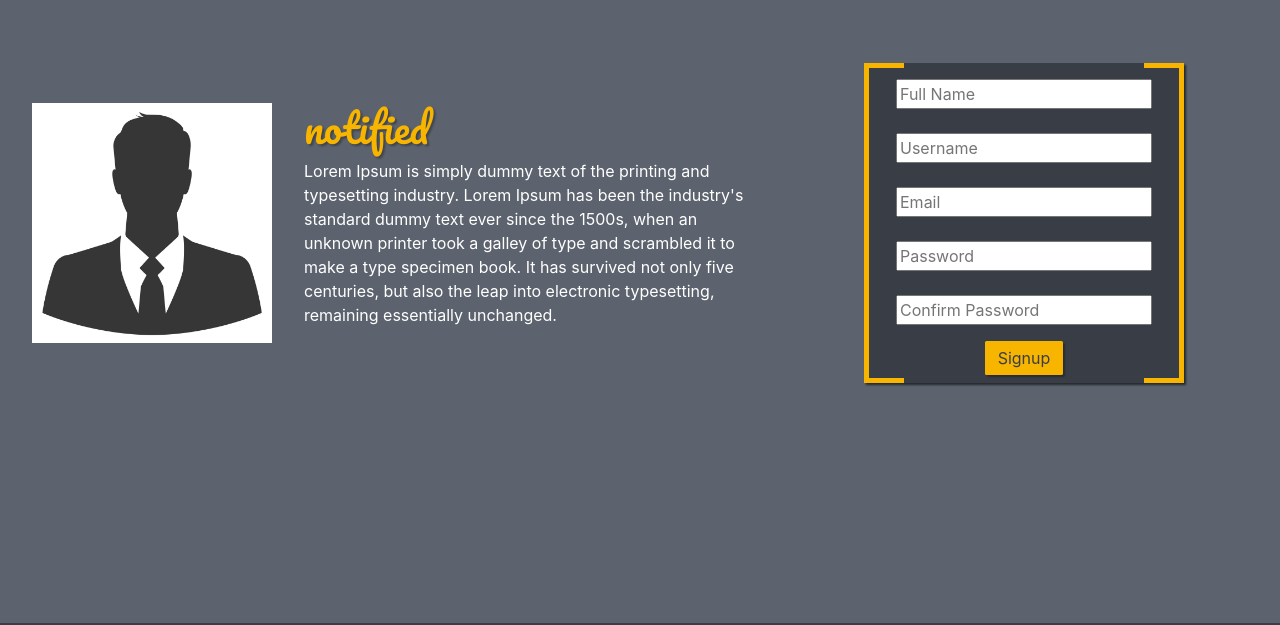
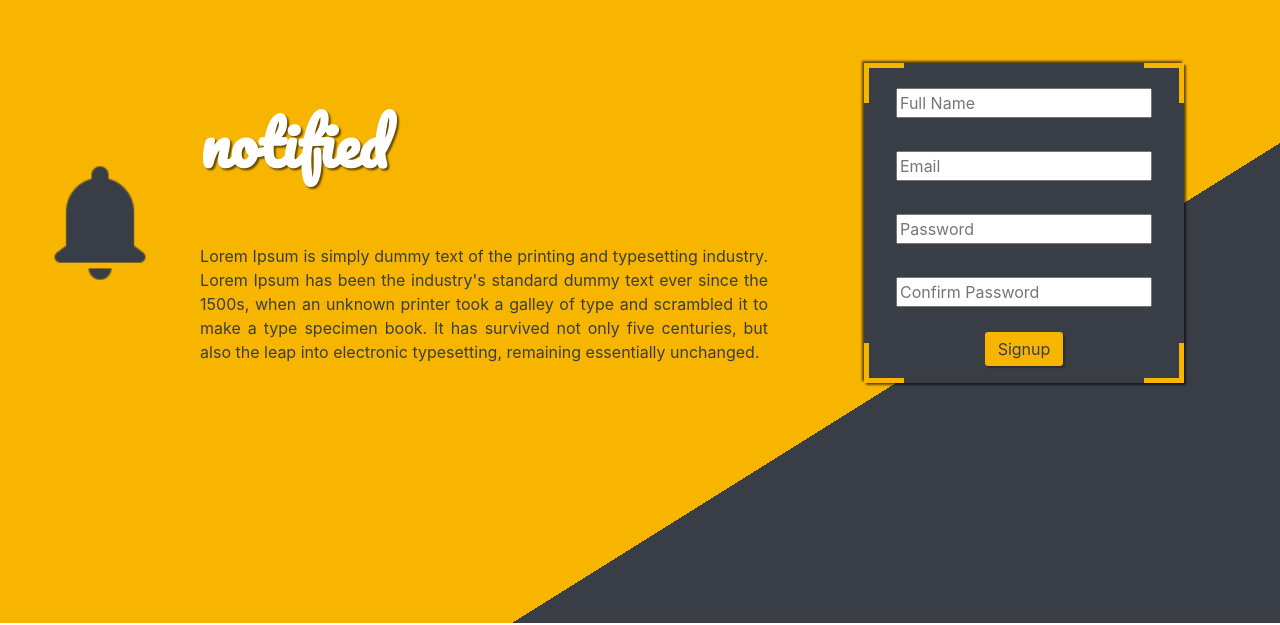
Before and after one commit to adarshsuresh07/Notified, a React (Create React App) app in the folder client/: page / in a window 1280 px wide. Shown: the part 177-802 px from the top of the page. Built offline with nearby package versions, Linux system fonts and the light colour scheme.

Commit message:
landing page#2

```diff
--- a/client/src/Assets/css/main.css
+++ b/client/src/Assets/css/main.css
@@ -2,38 +2,39 @@
 
 .landing-container {
   width: 100%;
-  height: 100%;
-  background-color: #5c636e;
+  height: 100vh;
+  background-color: white;
   overflow-x: hidden;
-  min-height: 100vh;
+  overflow-y: auto;
 }
 
 .landing-container::-webkit-scrollbar {
-  width: 3px;
+  width: 5px;
 }
 
 /* Track */
 
 .landing-container::-webkit-scrollbar-track {
-  background: #e2dfea;
+  background: #393e46;
 }
 
 /* Handle */
 
 .landing-container::-webkit-scrollbar-thumb {
-  background: #b45dfc;
+  background: #f8b500;
 }
 
 /* Handle on hover */
 
 .landing-container::-webkit-scrollbar-thumb:hover {
-  background: #b45dfc;
+  background: #f8b500;
 }
 
 .landing-first {
   width: 100%;
   height: 100vh;
   display: flex;
+  background-image: linear-gradient(to bottom right, #f8b500 70%, #393e46 30%);
 }
 
 .landing-left {
@@ -51,13 +52,14 @@
   justify-content: center;
 }
 
-.landing-carousel{
-  width:100%;
-  height:100vh;
+.landing-carousel {
+  width: 100%;
+  height: 100vh;
   display: flex;
   justify-content: center;
   align-items: center;
   background-color: #393e46;
+  background-image: linear-gradient(to bottom right, #393e46 70%, #f8b500 30%);
 }
 
 .test {
@@ -67,7 +69,9 @@
   background-color: #393e46;
   display: flex;
   justify-content: center;
-  box-shadow: 2px 2px 2px rgba(0, 0, 0, 0.6);
+  align-items:center;
+  box-shadow: 2px 2px 2px rgba(0, 0, 0, 0.6), -2px -2px 2px rgba(0, 0, 0, 0.6);
+  position: relative;
 }
 
 .test-inner {
@@ -80,6 +84,18 @@
   flex-direction: column;
   align-items: center;
   justify-content: space-evenly;
+  position: absolute;
+  top:0;
+}
+
+.test-outer{
+  width:20rem;
+  height:15rem;
+  background-color: #393e46;
+  margin-right: -5px;
+  margin-left: -5px;
+  position: absolute;
+  left:0;
 }
 
 .test-inner input {
@@ -92,21 +108,32 @@
   padding: 0.3rem 0.8rem;
   border: none;
   box-shadow: 2px 2px 2px rgba(0, 0, 0, 0.3);
-  border-radius: 0.1rem;
+  border-radius: 0.2rem;
 }
 
 .landing-logo {
-  height: 30vh;
+  /* height: 30vh; */
+  width: 50vw;
   margin-left: 2rem;
+}
+
+.landing-name {
+  color: white;
+  text-shadow: 2px 2px 2px rgba(0, 0, 0, 0.6);
+  font-family: 'Pacifico', cursive;
+  font-size: 60px;
+  font-weight: bold;
+  margin: 2rem 2rem;
 }
 
 .landing-left p {
   margin-left: 2rem;
-  color: white;
+  color: #393e46;
+  text-align: justify;
 }
 
-.aboutus-container{
-  width:100%;
+.aboutus-container {
+  width: 100%;
 }
 
 /*-----------Dashboard----------------------*/
--- a/client/src/Components/Landing/Carousel.jsx
+++ b/client/src/Components/Landing/Carousel.jsx
@@ -6,7 +6,7 @@ import { Carousel } from 'react-responsive-carousel';
 export default class Notifiedcarousel extends Component {
     render() {
         return (
-            <Carousel width="70vw" autoPlay={true}>
+            <Carousel width="70vw" autoPlay={true} infiniteLoop={true}>
                 <div>
                     <img src={require("../../Assets/Images/1.png")} />
                     <p className="legend">Legend 1</p>
--- a/client/src/Components/Landing/Landing.js
+++ b/client/src/Components/Landing/Landing.js
@@ -2,7 +2,7 @@ import React from "react";
 import NavigationBar from './NavigationBar.js';
 import SigninForm from "./Signin/SigninForm.js";
 import SignupForm from "./Signup/SignupForm.js";
-import defaultimg from "../../Assets/Images/you.jpg"
+import defaultimg from "../../Assets/Images/notified.png"
 import Carousel from "./Carousel"
 export default class Landing extends React.Component {
     constructor(props) {
@@ -19,7 +19,7 @@ export default class Landing extends React.Component {
                     <div className="landing-left">
                         <img src={defaultimg} className="landing-logo" />
                         <div>
-                            <h1 className="field-names" style={{ color: "#f8b500" }}>notified</h1>
+                            <div className="landing-name">notified</div><br />
                             <p>
                                 Lorem Ipsum is simply dummy text of the printing and typesetting industry. Lorem Ipsum has been the industry's standard dummy text ever since the 1500s, when an unknown printer took a galley of type and scrambled it to make a type specimen book. It has survived not only five centuries, but also the leap into electronic typesetting, remaining essentially unchanged.
                             </p>
@@ -27,6 +27,9 @@ export default class Landing extends React.Component {
                     </div>
                     <div className="landing-right">
                         <div className="test">
+                            <div className="test-outer">
+                            </div>
+
                             {
                                 this.state.signup ?
                                     <SignupForm />
--- a/client/src/Components/Landing/Signup/SignupForm.js
+++ b/client/src/Components/Landing/Signup/SignupForm.js
@@ -6,7 +6,6 @@ export default class SignupForm extends React.Component {
         return (
             <div className="test-inner">
                 <input type="text" placeholder="Full Name"/>
-                <input type="text" placeholder="Username"/>
                 <input type="email" placeholder="Email"/>
                 <input type="password" placeholder="Password"/>
                 <input type="password" placeholder="Confirm Password"/>
```
Also changed, not shown: client/src/Assets/Images/notified.png (added).
